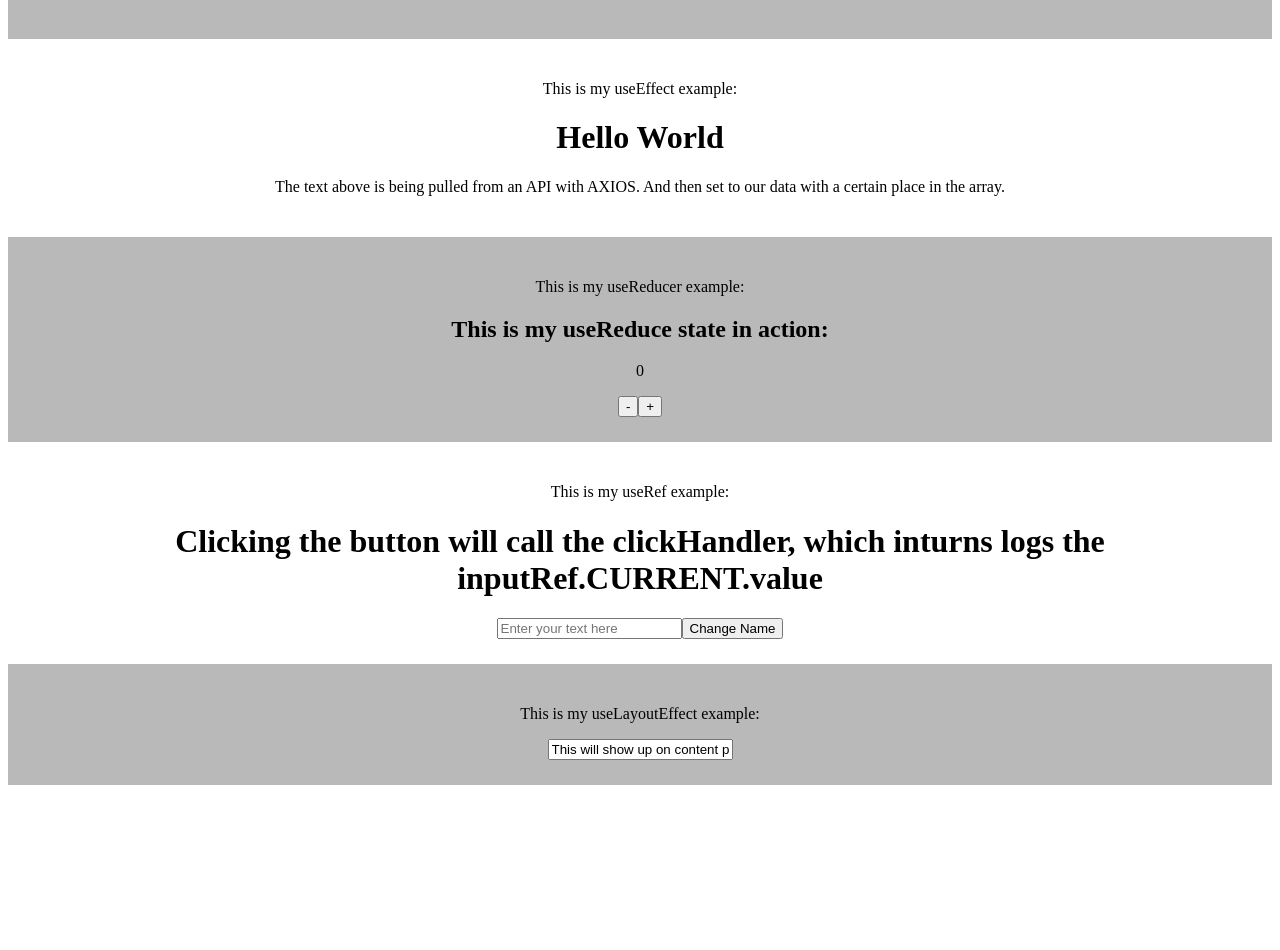
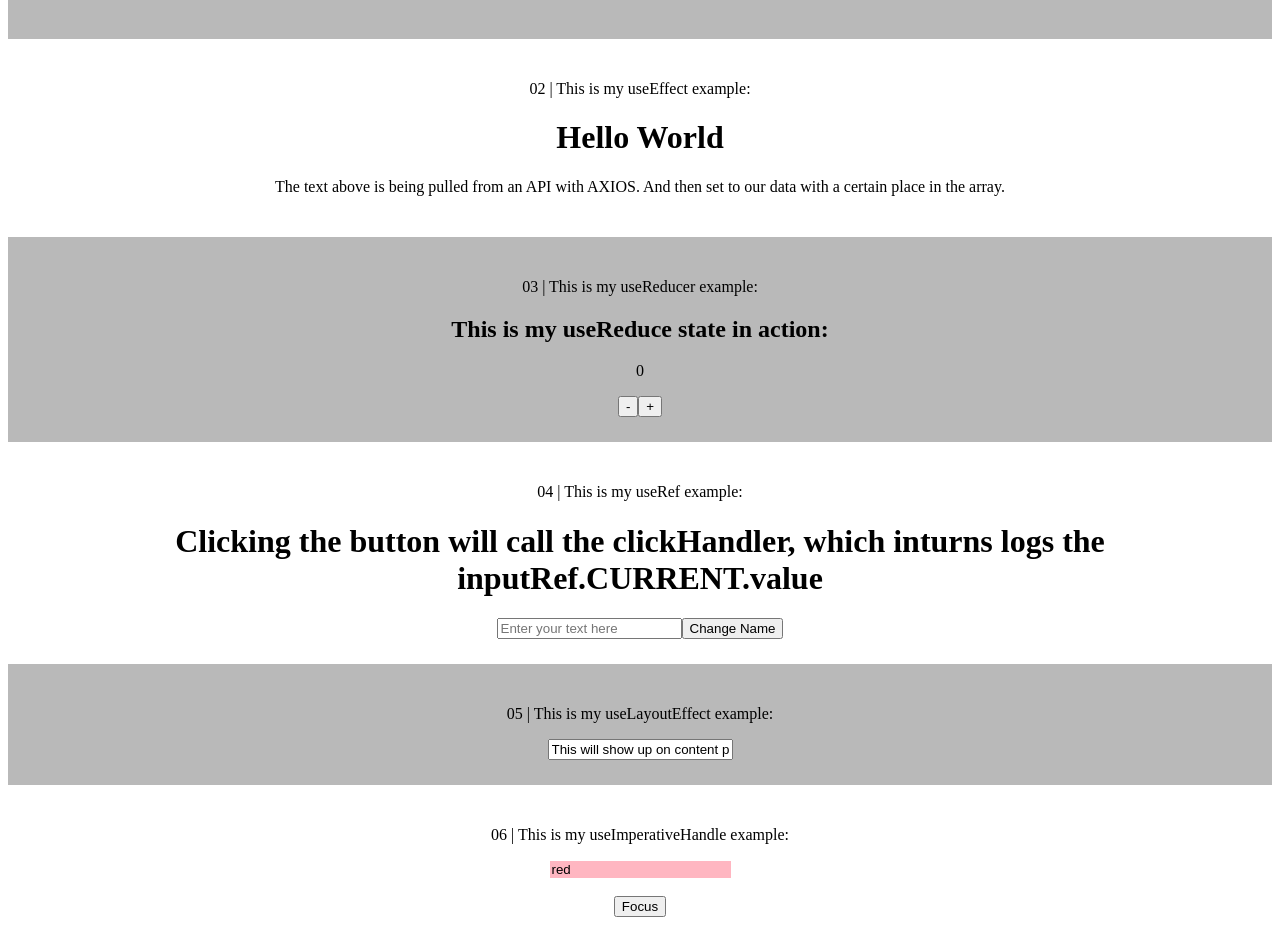
Before and after one commit to Iancahn/codingtest, a React (Create React App) app: page / in a window 1280 px wide. Shown: the part 398-1348 px from the top of the page. Before the commit the page ends 1191 px from the top, so only its background shows below. Built offline with nearby package versions, Linux system fonts and the light colour scheme; no server answers.

Commit message:
useImperativeHandle done
The best way I can describe this hook, is to say it acts like a persistent ref function, across multiple components.

```diff
--- a/src/App.js
+++ b/src/App.js
@@ -7,6 +7,7 @@ import StateOfEffect from './components/StateOfEffect';
 import StateOfReducer from './components/StateOfReducer';
 import StateOfRef from './components/StateOfRef';
 import StateOfLayoutEffect from './components/StateOfLayoutEffect';
+import StateOfImperativeHandle from './components/StateOfImperativeHandle';
 
 function App() {
   return (
@@ -14,24 +15,28 @@ function App() {
       <h1>The Ben Awad Google Testing of Fancy Mutant Best matrix hacker coders.</h1>
       <h2>Below you will find the 10 React Hooks:</h2>
       <div className="grey-background">
-        <p>useState Example:</p>
+        <p> 01 | useState Example:</p>
         <StateOfUse />
       </div>
       <div className="white-background">
-        <p> This is my useEffect example:</p>
+        <p> 02 | This is my useEffect example:</p>
         <StateOfEffect />
       </div>
       <div className="grey-background">
-        <p> This is my useReducer example:</p>
+        <p> 03 | This is my useReducer example:</p>
         <StateOfReducer />
       </div>
       <div className="white-background">
-        <p> This is my useRef example:</p>
+        <p> 04 | This is my useRef example:</p>
         <StateOfRef />
       </div>
       <div className="grey-background">
-        <p> This is my useLayoutEffect example:</p>
+        <p> 05 | This is my useLayoutEffect example:</p>
         <StateOfLayoutEffect />
+      </div>
+      <div className="white-background">
+        <p> 06 | This is my useImperativeHandle example:</p>
+        <StateOfImperativeHandle />
       </div>
     </div>
   );
--- /dev/null
+++ b/src/components/CustomInput.jsx
@@ -0,0 +1,21 @@
+import React, { useImperativeHandle } from 'react';
+
+function CustomInput({ style, ...props }, ref) {
+    useImperativeHandle(ref, () => {
+        return { alertHi: () => alert("Hi") }
+    }, [])
+
+    return (
+        <div>
+            <input
+                {...props}
+                style={{
+                    border: "none",
+                    backgroundColor: "lightpink",
+                    ...style,
+                }} />
+        </div>
+    )
+}
+
+export default React.forwardRef(CustomInput);
--- /dev/null
+++ b/src/components/StateOfImperativeHandle.jsx
@@ -0,0 +1,21 @@
+import React, { useState, useRef } from 'react';
+// import components
+import CustomInput from './CustomInput';
+
+function useImperativeHandle() {
+    const [value, setValue] = useState('red')
+    const inputRef = useRef();
+
+    return (
+        <div>
+            <CustomInput
+                ref={inputRef}
+                value={value}
+                onChange={e => setValue(e.target.value)} />
+            <br />
+            <button onClick={() => inputRef.current.alertHi()}>Focus</button>
+        </div>
+    )
+}
+
+export default useImperativeHandle;
```
